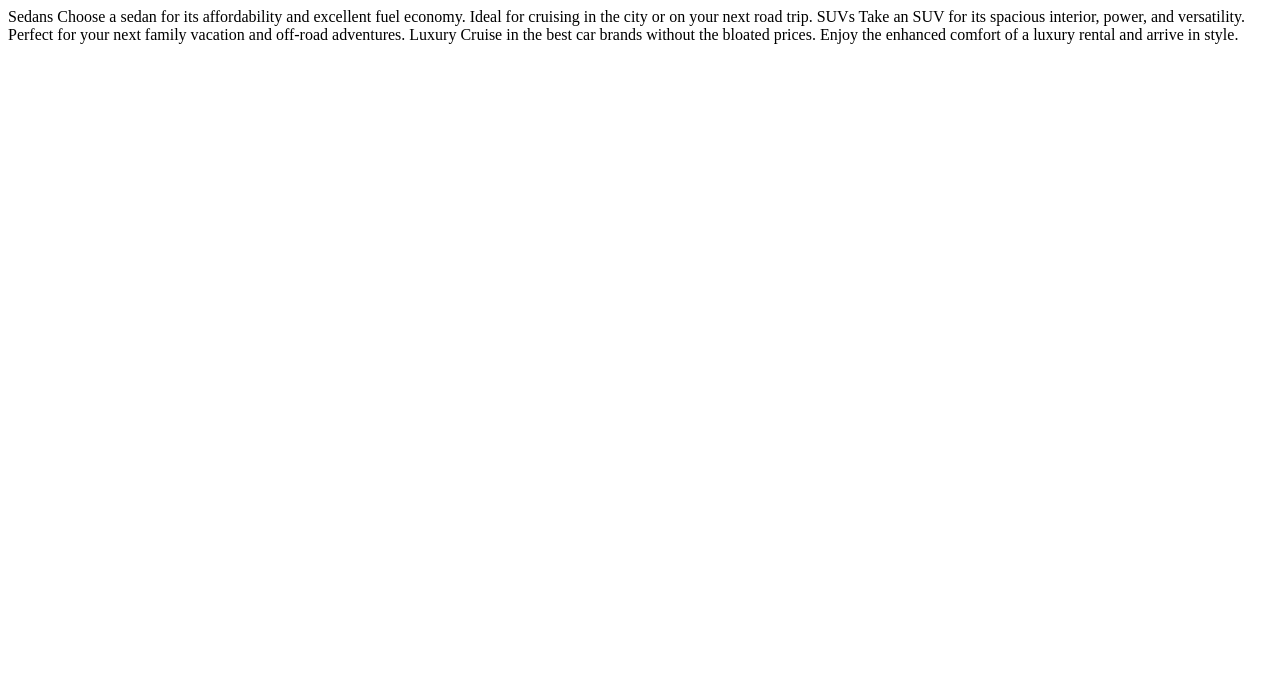
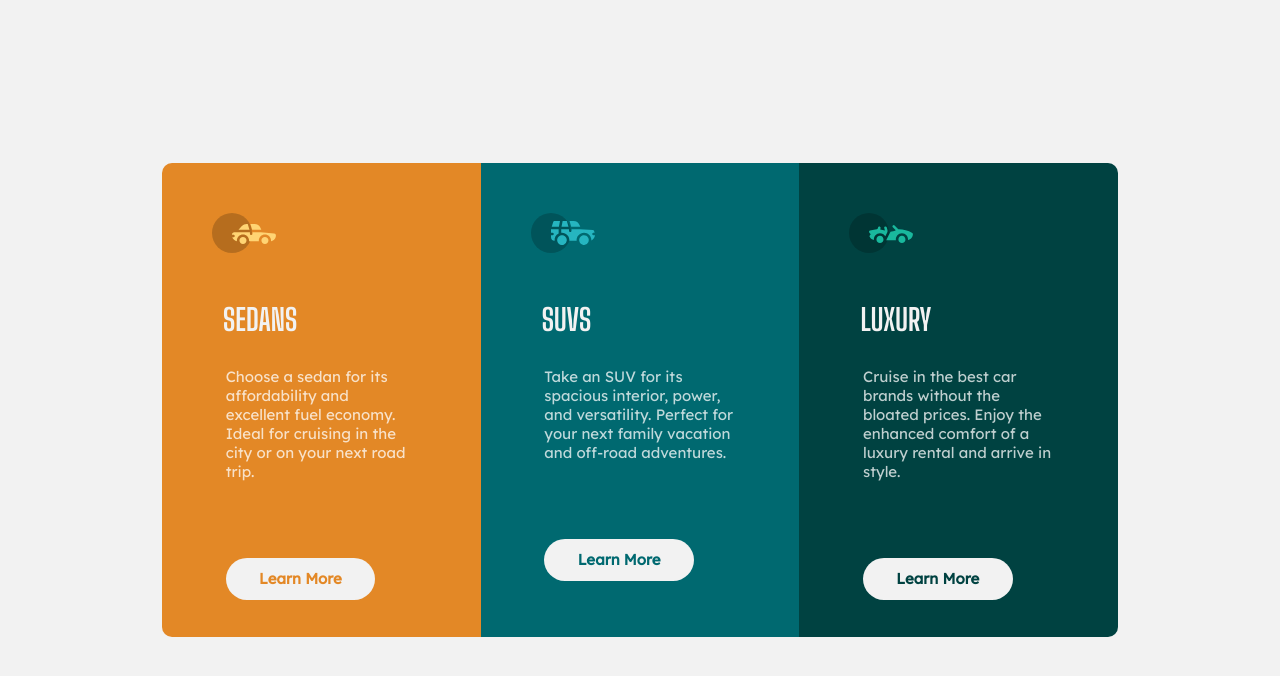
Before and after one commit to eurichdg/3-column-preview, a plain HTML site: page index.html in a window 1280 px wide. Drawn offline with Linux system fonts and the light colour scheme.

Commit message:
overall alterations

```diff
--- a/index.html
+++ b/index.html
@@ -4,21 +4,47 @@
   <meta charset="UTF-8">
   <meta name="viewport" content="width=device-width, initial-scale=1.0">
   <link rel="icon" type="image/png" sizes="32x32" href="./images/favicon-32x32.png">
+  <link rel="stylesheet" href="mystyle.css">
   <title>Frontend Mentor | 3-column preview card component</title>
 </head>
 <body>
-
-  Sedans
-  Choose a sedan for its affordability and excellent fuel economy. Ideal for cruising in the city
-  or on your next road trip.
-
-  SUVs
-  Take an SUV for its spacious interior, power, and versatility. Perfect for your next family vacation
-  and off-road adventures.
-
-  Luxury
-  Cruise in the best car brands without the bloated prices. Enjoy the enhanced comfort of a luxury
-  rental and arrive in style.
+  <div class="container">
+    <div class="wrapper">
+      <div class="box-orange">
+        <div class="image-content">
+          <img src="images/icon-sedans.svg" alt="sedan icon">
+        </div>
+        <div class="text-content">
+          <h1 class="header">Sedans</h1>
+          <p class="subtitle">Choose a sedan for its affordability and excellent fuel economy. Ideal for cruising in the city
+            or on your next road trip.</p>
+            <a href="" class="button-orange">Learn More</a>
+        </div>
+      </div>
+      <div class="box-blue">
+        <div class="image-content">
+          <img src="images/icon-suvs.svg" alt="suv icon">
+        </div>
+        <div class="text-content">
+          <h1 class="header">SUVs</h1>
+          <p class="subtitle">Take an SUV for its spacious interior, power, and versatility. Perfect for your next family vacation
+            and off-road adventures.</p>
+            <a href="" class="button-blue">Learn More</a>
+        </div>
+    </div>
+    <div class="box-green">
+      <div class="image-content">
+        <img src="images/icon-luxury.svg" alt="luxury icon">
+      </div>
+      <div class="text-content">
+        <h1 class="header">Luxury</h1>
+        <p class="subtitle">Cruise in the best car brands without the bloated prices. Enjoy the enhanced comfort of a luxury
+          rental and arrive in style.</p>
+          <a href="" class="button-green">Learn More</a>
+      </div>
+  </div>
+  </div>
+  </div>
 
 </body>
 </html>
--- /dev/null
+++ b/mystyle.css
@@ -0,0 +1,93 @@
+@import url('https://fonts.googleapis.com/css2?family=Big+Shoulders+Display:wght@700&family=Lexend+Deca&display=swap');
+*{
+    margin: 0;
+    padding: 0;
+    box-sizing: border-box;
+}
+body{
+    min-height: 100vh;
+    background: hsl(0, 0%, 95%);
+    display: flex;
+    align-items: center;
+    font-size: 15px;
+}
+.container{
+    max-width: 1020px;
+    margin: 0 auto;
+}
+.wrapper{
+    border-radius: 10px;
+    /* the following commands divide the wrapper into 2 equal parts */
+    display: grid;
+    grid-template-columns: 1fr 1fr 1fr;
+    /* the edges of the inserted image does not comply with the border (it overflows!) so solution is below */
+    overflow: hidden;
+    margin: 2rem;
+}
+.text-content{
+    padding: 7%;
+}
+.box-orange{
+    background: hsl(31, 77%, 52%);
+    padding: 30px;
+}
+.box-blue{
+    background: hsl(184, 100%, 22%);
+    padding: 30px;
+}
+.box-green{
+    background: hsl(179, 100%, 13%);
+    padding: 30px;
+}
+.header{
+    color: hsl(0, 0%, 95%);
+    text-transform: uppercase;
+    font-family: 'Big Shoulders Display', cursive;
+    margin: 5px 13px 30px;
+    font-weight: 700;
+}
+.subtitle{
+    font-family: 'Lexend Deca', sans-serif;
+    color: hsla(0, 0%, 100%, 0.75);
+    font-weight: 400;
+    padding: 0% 7% 40%;
+}
+.button-orange{
+    border: none;
+    border-radius: 30px;
+    background-color: hsl(0, 0%, 95%);
+    padding: 5% 15%;
+    font-family: 'Lexend Deca', sans-serif;
+    color: hsl(31, 77%, 52%);
+    font-weight: 700;
+    text-decoration: none;
+    margin: 7%;
+    margin-bottom: 30px;
+}
+.button-blue{
+    border: none;
+    border-radius: 30px;
+    background-color: hsl(0, 0%, 95%);
+    padding: 5% 15%;
+    font-family: 'Lexend Deca', sans-serif;
+    color: hsl(184, 100%, 22%);
+    font-weight: 700;
+    text-decoration: none;
+    margin: 7%;
+    margin-bottom: 30px;
+}
+.button-green{
+    border: none;
+    border-radius: 30px;
+    background-color: hsl(0, 0%, 95%);
+    padding: 5% 15%;
+    font-family: 'Lexend Deca', sans-serif;
+    color: hsl(179, 100%, 13%);
+    font-weight: 700;
+    text-decoration: none;
+    margin: 7%;
+    margin-bottom: 30px;
+}
+.image-content{
+    padding: 20px;
+}
```
